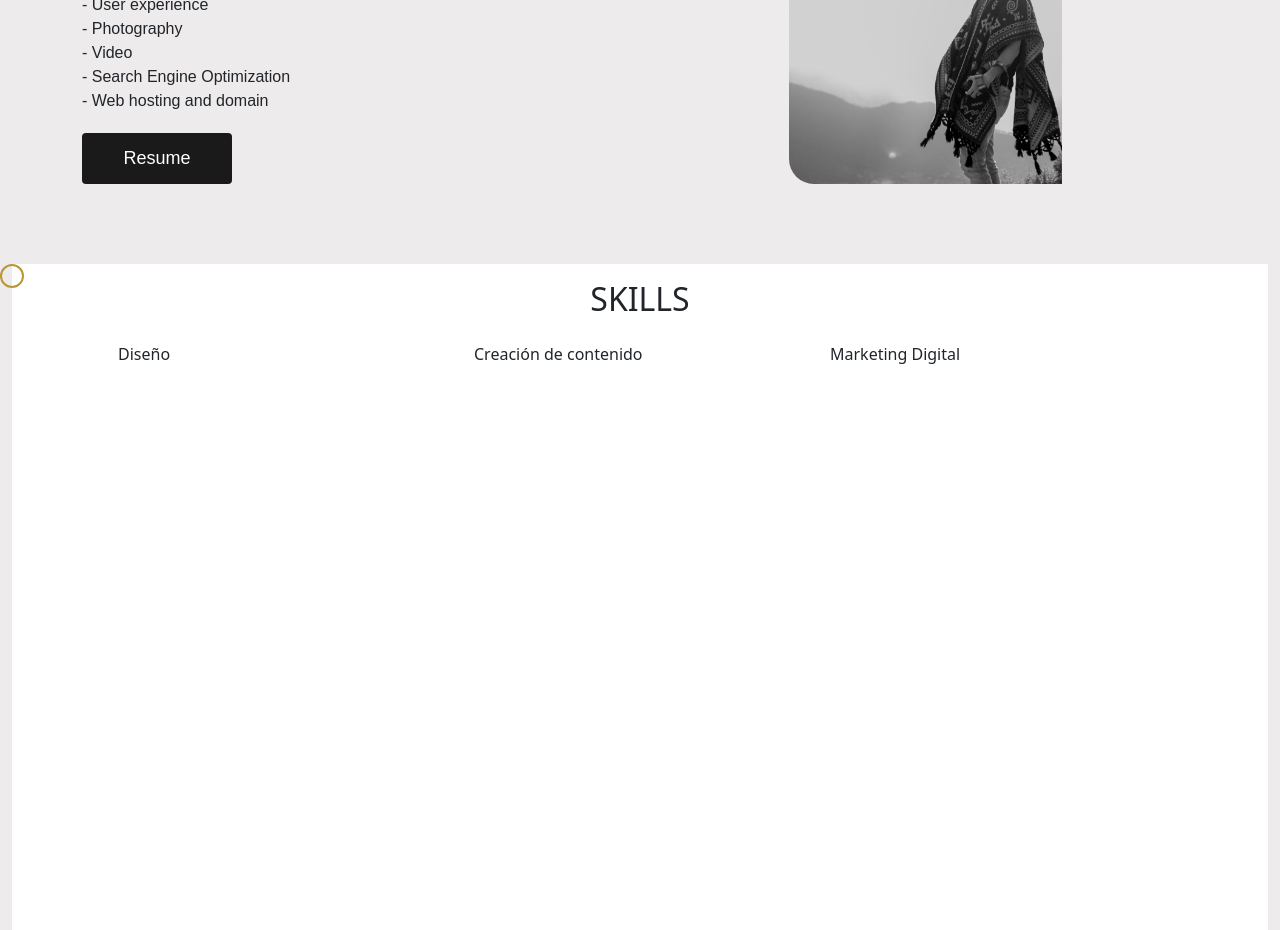
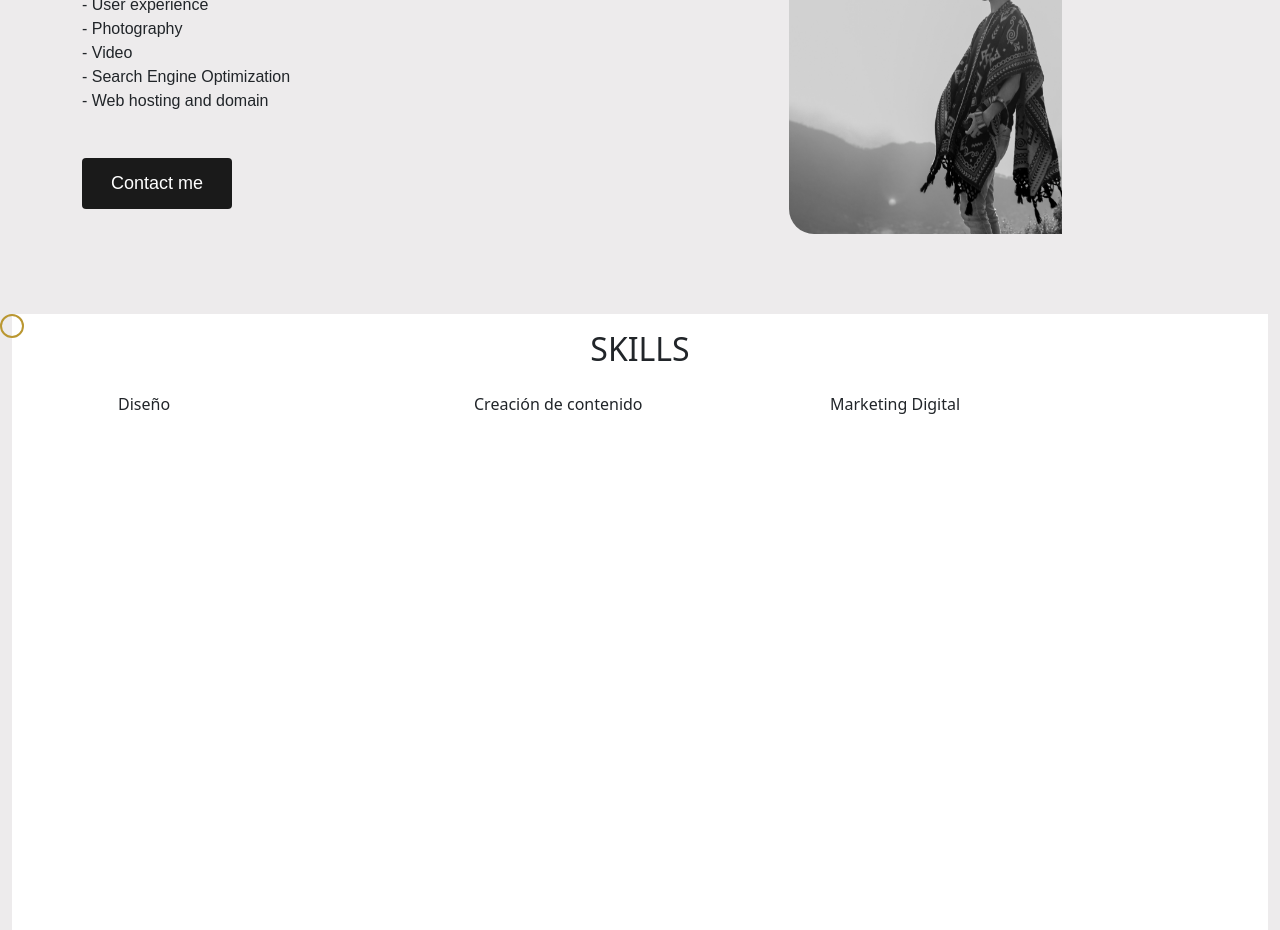
Before and after one commit to Smooothe/Smooothe.github.io, a plain HTML site: page index.html in a window 1280 px wide. Shown: the part 2080-3010 px from the top of the page. Drawn offline with nearby package versions, Linux system fonts and the light colour scheme.

Commit message:
actualizacion index2

```diff
--- a/index.html
+++ b/index.html
@@ -42,7 +42,9 @@
                         <a class="nav-link" href="#skills-section">Skills</a>
                     </li>
                     <li class="nav-item">
-                        <a class="nav-link" href="https://drive.google.com/drive/folders/1O-LpuqANV-mTCrndDi9gj6Lvi_llzjOT?usp=sharing">Look My Projects</a>
+                        <a class="nav-link"
+                            href="https://drive.google.com/drive/folders/1O-LpuqANV-mTCrndDi9gj6Lvi_llzjOT?usp=sharing">Look
+                            My Projects</a>
                     </li>
                 </ul>
             </div>
@@ -145,7 +147,7 @@
                         - Video<br>
                         - Search Engine Optimization<br>
                         - Web hosting and domain<br></p>
-                    <button class="btn btn-info" onclick="https://wa.link/y35jyr">Resume</button>
+                    <a class="btn btn-info" href="//wa.link/y35jyr">Contact me</a>
 
                 </div>
                 <div class="col-md-6 imagen">
```
